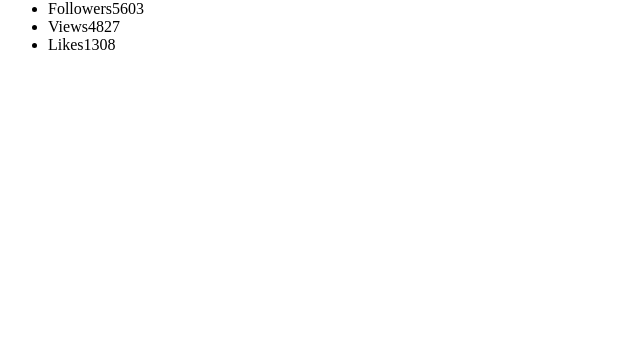
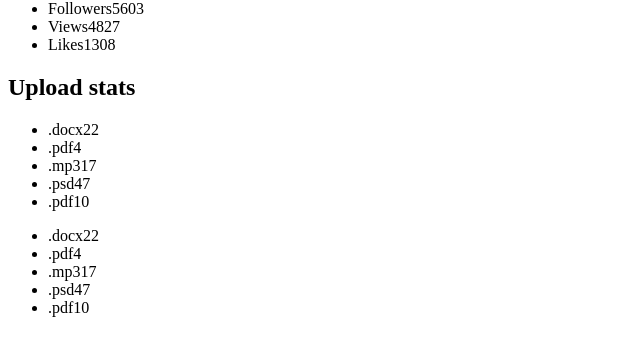
Before and after one commit to YuKcoder/goit-react-hw-01-components, a React (Create React App) app: page / in a window 1280 px wide. Shown: the part 430-786 px from the top of the page, without its empty margins (0-640 px from the left). Built offline with nearby package versions, Linux system fonts and the light colour scheme.

Commit message:
Adds component - statistics

```diff
--- a/src/components/App.jsx
+++ b/src/components/App.jsx
@@ -1,6 +1,8 @@
 import React from 'react';
 import Profile from './Profile/Profile';
+import Statistics from './Statistics/Statistics';
 import userData from '../data/user.json';
+import statisticsData from '../data/statistics.json';
 
 export default function App() {
   return (
@@ -13,6 +15,8 @@ export default function App() {
           avatar={userData.avatar}
           stats={userData.stats}
         />
+        <Statistics title="Upload stats" stats={statisticsData} />
+        <Statistics stats={statisticsData} />
       </div>
     </React.StrictMode>
   );
--- /dev/null
+++ b/src/components/Statistics/Statistics.jsx
@@ -0,0 +1,31 @@
+import PropTypes from 'prop-types';
+
+export default function Statistics({ title, stats }) {
+  return (
+    <section className="statistics">
+      {title && <h2 className="title">{title}</h2>}
+
+      <ul className="stat-list">
+        {stats.map(stat => {
+          return (
+            <li className="item" key={stat.id}>
+              <span className="label">{stat.label}</span>
+              <span className="percentage">{stat.percentage}</span>
+            </li>
+          );
+        })}
+      </ul>
+    </section>
+  );
+}
+
+Statistics.propTypes = {
+  title: PropTypes.string,
+  stats: PropTypes.arrayOf(
+    PropTypes.shape({
+      id: PropTypes.string.isRequired,
+      label: PropTypes.string.isRequired,
+      percentage: PropTypes.number.isRequired,
+    }),
+  ),
+};
--- a/src/data/statistics.json
+++ b/src/data/statistics.json
@@ -4,4 +4,4 @@
   { "id": "id-3", "label": ".mp3", "percentage": 17 },
   { "id": "id-4", "label": ".psd", "percentage": 47 },
   { "id": "id-5", "label": ".pdf", "percentage": 10 }
-];
+]
```
